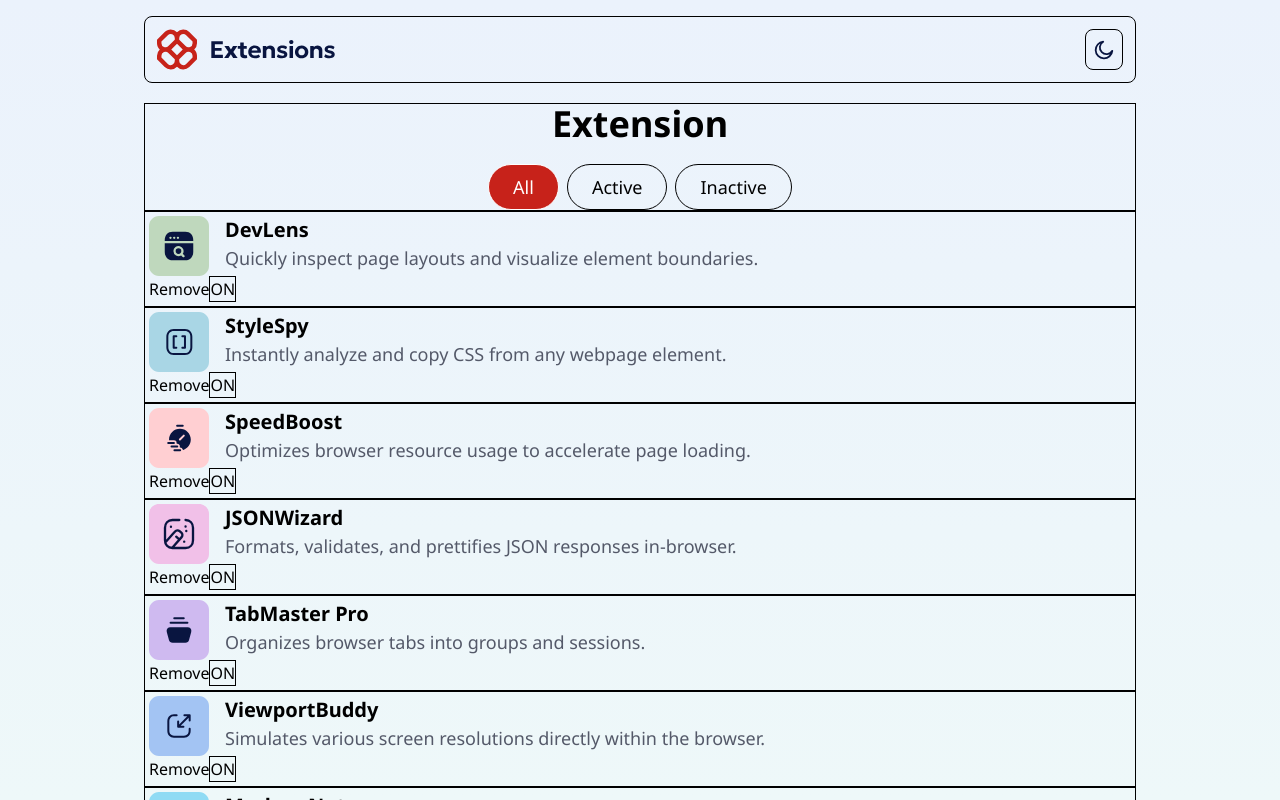
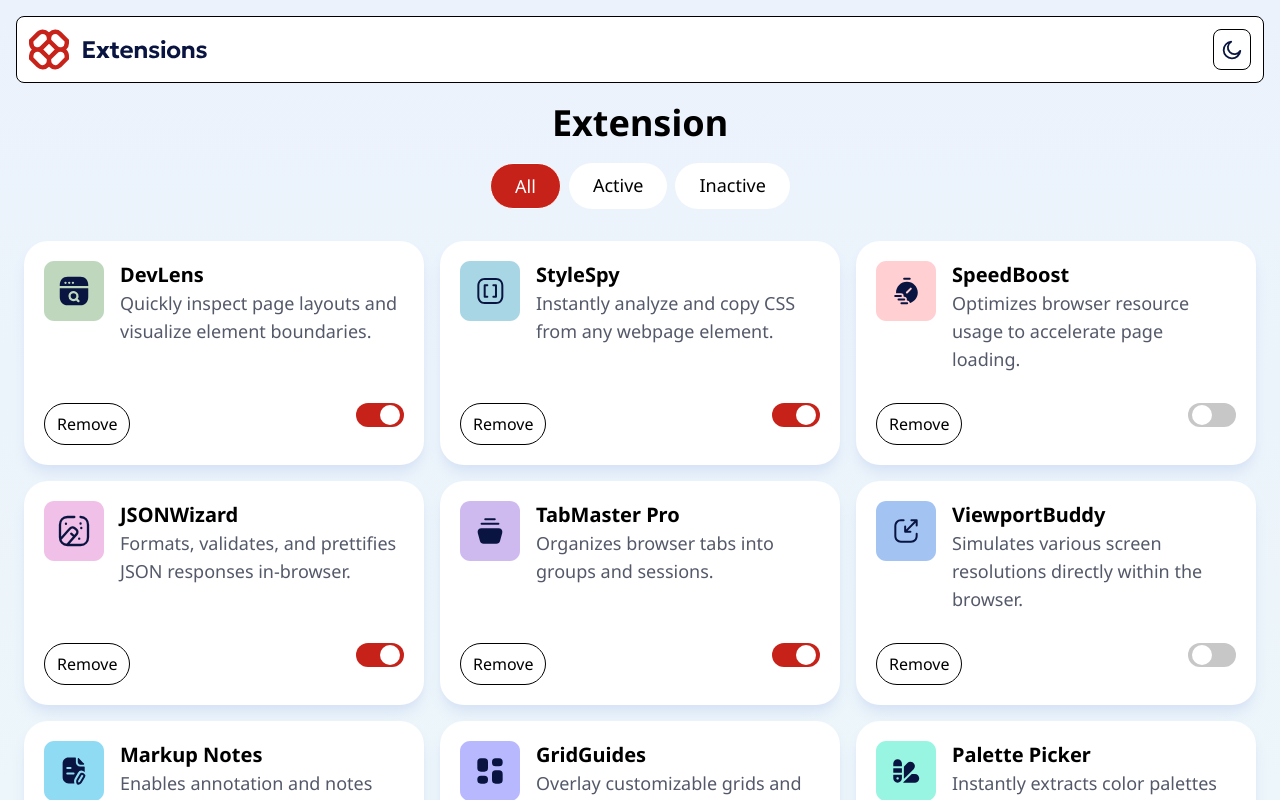
Before and after one commit to gosei128/Browser-extensions-manager, a React (Vite) app: page / in a window 1280 px wide. Shown: the top 800 px of the page. Built offline with nearby package versions, Linux system fonts and the light colour scheme.

Commit message:
handle active cards and filter

```diff
--- a/src/App.tsx
+++ b/src/App.tsx
@@ -1,31 +1,39 @@
-
-import {useState, useEffect } from "react";
-import './index.css'
-import {motion} from 'motion/react'
+import { useState, useEffect } from "react";
+import "./index.css";
+import { motion } from "motion/react";
 import Navbar from "./components/partials/Navbar.tsx";
-import Home from "../src/components/Home.tsx"
+import Home from "../src/components/Home.tsx";
 function App() {
-  const [isDark, setIsDark] = useState<boolean>(false)
+  const [isDark, setIsDark] = useState<boolean>(false);
 
   const themeToggle = () => {
-    setIsDark(!isDark)
-  }
+    setIsDark(!isDark);
+  };
   useEffect(() => {
-    const root = document.documentElement
-    if(isDark) root.classList.add("dark")
-    else root.classList.remove("dark")
-  })
+    const root = document.documentElement;
+    if (isDark) root.classList.add("dark");
+    else root.classList.remove("dark");
+  });
   return (
-      <div className="relative flex flex-col items-center">
-        <motion.div className="absolute inset-0 bg-(image:--light-theme)" animate={{ opacity: isDark ? 0 : 1 }} transition={{duration: 0.2}} />
-        <motion.div className="absolute inset-0 bg-(image:--dark-theme)  " initial={{ opacity: 0 }} animate={{ opacity: isDark ? 1 : 0 }} transition={{duration: 0.2}} />
+    <div className="relative flex flex-col items-center">
+      <motion.div
+        className="absolute inset-0 bg-(image:--light-theme)"
+        animate={{ opacity: isDark ? 0 : 1 }}
+        transition={{ duration: 0.2 }}
+      />
+      <motion.div
+        className="absolute inset-0 bg-(image:--dark-theme)  "
+        initial={{ opacity: 0 }}
+        animate={{ opacity: isDark ? 1 : 0 }}
+        transition={{ duration: 0.2 }}
+      />
 
-
-        <div className="z-10 relative p-4 dark:text-white h-screen font-[Noto_Sans] w-full max-w-5xl">
-          <Navbar theme={isDark} themeEvent={themeToggle} /><Home />
-        </div>
+      <div className="z-10 relative p-4 dark:text-white h-fit font-[Noto_Sans] w-full max-w-7xl">
+        <Navbar theme={isDark} themeEvent={themeToggle} />
+        <Home />
       </div>
-  )
+    </div>
+  );
 }
 
-export default App
+export default App;
--- a/src/components/Home.tsx
+++ b/src/components/Home.tsx
@@ -1,57 +1,110 @@
-import {useFetch} from "../hooks/useFetch.ts";
+import { useFetch } from "../hooks/useFetch.ts";
+import { useEffect, useState } from "react";
 interface Card {
-    description : string;
+  description: string;
   isActive: boolean;
-    logo :string;
-    name : string;
+  logo: string;
+  name: string;
 }
 
 const Home = () => {
-    const data = useFetch<Card[]>('../data.json');
-    console.log(data)
+  const data = useFetch<Card[]>("../data.json");
+  const [active, setActive] = useState<number[]>([]);
+  const [cards, setCards] = useState<Card[]>([]);
+
+  useEffect(() => {
+    if (data) {
+      setCards(data);
+    }
+  }, [data]);
+
+  const handleToggle = (currentId: number) => {
+    if (!cards) return;
+    const cpyActive = [...active];
+    const findIndexOf = cpyActive.indexOf(currentId);
+
+    const updatedCard = cards.map((card, index) => {
+      if (currentId === index) {
+        return { ...card, isActive: !card.isActive };
+      }
+      return card;
+    });
+
+    if (findIndexOf === -1) {
+      cpyActive.push(currentId);
+    } else {
+      cpyActive.splice(findIndexOf, 1);
+    }
+    setCards(updatedCard);
+    setActive(cpyActive);
+    console.log(updatedCard);
+  };
+
   return (
     <>
       <div className="mt-5">
-                <div className="w-full max-w-5xl">
-                    <div className="border flex gap-5 justify-center mobile:flex-col mobile:items-center laptop:flex-row laptop:justify-between">
+        <div className=" flex gap-5 justify-center mobile:flex-col mobile:items-center laptop:flex-row laptop:justify-between">
           <h1 className="font-bold text-4xl">Extension</h1>
 
           <ul className="flex gap-2">
-                        <li className=" bg-red-700 text-white border p-2 text-lg px-6 rounded-full">All</li>
-                        <li className="border p-2 text-lg px-6 rounded-full">Active</li>
-                        <li className="border p-2 text-lg px-6 rounded-full">Inactive</li>
+            <li className=" bg-red-700 text-white border p-2 text-lg px-6 rounded-full">
+              All
+            </li>
+            <li className=" bg-white  p-2 text-lg px-6 rounded-full">Active</li>
+            <li className=" bg-white p-2 text-lg px-6 rounded-full">
+              Inactive
+            </li>
           </ul>
         </div>
-                </div>
 
-            {
-                data && data.length > 0 ? (
-                  data.map((card, index) =>
-                    <div >
-                        <div className="border p-1">
-                            <div className="flex gap-4">
-                                <img src={card.logo} alt="image" className="self-start"/>
+        <div className="w-full max-w-7xl flex flex-wrap justify-center mt-8 gap-4">
+          {cards && cards.length > 0
+            ? cards.map((card, index) => {
+                return (
+                  <div className="w-full max-w-[400px]">
+                    <div
+                      key={index}
+                      className="bg-white flex flex-col justify-between shadow-lg shadow-neutral-200 h-56 rounded-3xl p-5"
+                    >
+                      <div className="flex  gap-4">
+                        <img
+                          src={card.logo}
+                          alt="image"
+                          className="self-start"
+                        />
                         <div>
                           <h1 className="text-xl font-bold ">{card.name}</h1>
-                                    <p className="text-lg text-neutral-600">{card.description}</p>
+                          <p className="text-lg text-neutral-600">
+                            {card.description}
+                          </p>
                         </div>
-
                       </div>
-                            <div>
-                                <button>Remove</button>
-                                <button className="border">ON </button>
+                      <div className="flex   justify-between">
+                        <button className="border p-2 px-3 rounded-full">
+                          Remove
+                        </button>
+                        <button
+                          onClick={() => handleToggle(index)}
+                          className={`relative rounded-full py-3 px-6 h-6  ${
+                            card.isActive ? "bg-red-700" : "bg-neutral-300"
+                          }`}
+                        >
+                          <span
+                            className={`absolute top-0.5 transition duration-200 left-0 p-2.5 bg-white rounded-full ${
+                              card.isActive ? "translate-x-6" : "translate-x-1"
+                            }`}
+                          ></span>
+                        </button>
                       </div>
-
                     </div>
-
                   </div>
-                  )
-                ) : null
-
-            }
+                );
+              })
+            : null}
+        </div>
       </div>
     </>
-    )
-}
+  );
+};
 
-export default Home
+export default Home;
--- a/src/components/partials/Navbar.tsx
+++ b/src/components/partials/Navbar.tsx
@@ -1,21 +1,25 @@
-
-import Logo from '../../../assets/images/logo.svg'
-import DarkLogo from '../../../assets/images/icon-moon.svg'
-import LightLogo from '../../../assets/images/icon-sun.svg'
+import Logo from "../../../assets/images/logo.svg";
+import DarkLogo from "../../../assets/images/icon-moon.svg";
+import LightLogo from "../../../assets/images/icon-sun.svg";
 interface NavbarProps {
-    themeEvent : () => void;
-    theme : boolean
+  themeEvent: () => void;
+  theme: boolean;
 }
-const Navbar = ({themeEvent, theme}:NavbarProps) => {
-
-    return (
-        <>
-            <nav className="border flex justify-between p-3 rounded-lg">
-                <img src={Logo} alt="Logo Image"/>
-                <button onClick={themeEvent} className="border p-2  rounded-lg" ><img className="size-5" src={theme ? LightLogo : DarkLogo} alt="image"/></button>
-            </nav>
-        </>
-    );
+const Navbar = ({ themeEvent, theme }: NavbarProps) => {
+  return (
+    <>
+      <nav className="bg-white border flex justify-between p-3 rounded-lg">
+        <img src={Logo} alt="Logo Image" />
+        <button onClick={themeEvent} className="border p-2  rounded-lg">
+          <img
+            className="size-5"
+            src={theme ? LightLogo : DarkLogo}
+            alt="image"
+          />
+        </button>
+      </nav>
+    </>
+  );
 };
 
 export default Navbar;
--- a/src/hooks/useFetch.ts
+++ b/src/hooks/useFetch.ts
@@ -9,6 +9,7 @@ export function useFetch <T> (url : string) {
         try{
             const res = await axios.get<T>(url);
 
+
             setData(res.data);
             console.log(data);
         }catch(e : any) {
```
Lines whose indentation alone changed are shown as unchanged.
